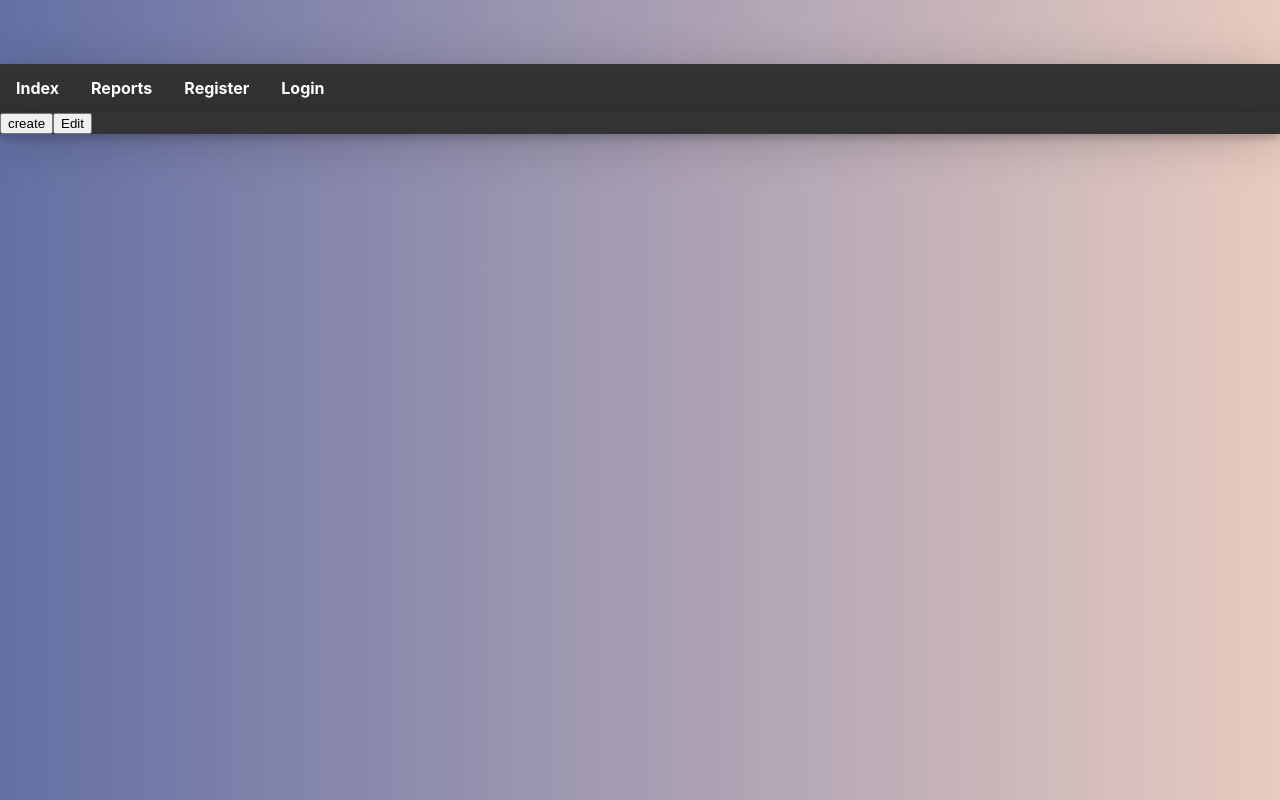
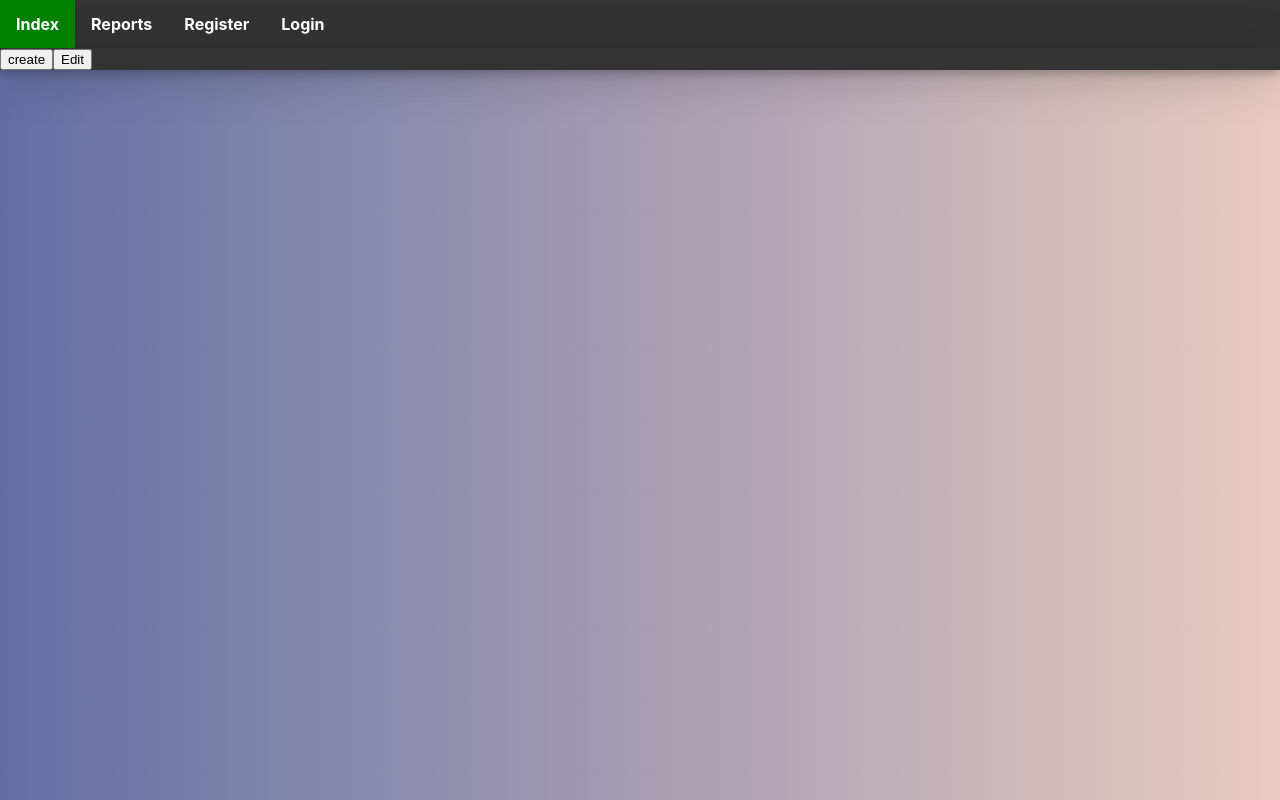
Before and after one commit to UnsinkableSam/me-application, a React (Create React App) app: page /reports/report in a window 1280 px wide. Built offline with nearby package versions, Linux system fonts and the light colour scheme; no server answers.

Commit message:
fixed style

```diff
--- a/src/App.css
+++ b/src/App.css
@@ -92,7 +92,7 @@ a {
   .App {
     text-align: center;
     width: 100%;
-    margin-top: 5%;
+    margin-top: 0%;
     margin-left: 0%;
   }
 
```
